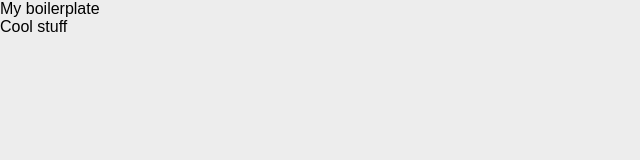
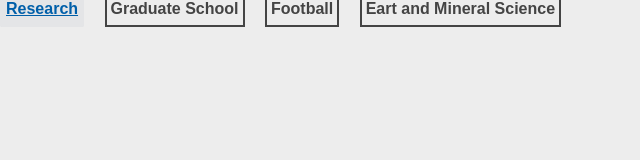
Before and after one commit to ojakanbi/polaris-chip, a website with bundled scripts: page index.html in a window 1280 px wide. Shown: the whole page, without its empty margins (0-640 px from the left). Built offline with nearby package versions, Linux system fonts and the light colour scheme.

Commit message:
psu chips w/ color and css checked

```diff
--- a/index.html
+++ b/index.html
@@ -20,8 +20,12 @@
 </head>
 
 <body>
+  <polaris-chip name=" Research" link = "https://canvas.psu.edu/" active></polaris-chip>
+  <polaris-chip>
+  Graduate School
+  </polaris-chip>
   <polaris-chip></polaris-chip>
-  <polaris-chip title="Cool stuff"></polaris-chip>
+  <polaris-chip name="Eart and Mineral Science"></polaris-chip>
 
   <script type="module" src="./src/polaris-chip.js"></script>
 </body>
--- a/src/PolarisChip.js
+++ b/src/PolarisChip.js
@@ -3,24 +3,56 @@ import { LitElement, html, css } from 'lit';
 export class PolarisChip extends LitElement {
   static get properties() {
     return {
-      title: { type: String },
+      name: { type: String },
+      link: { type: String },
+      active: { type: Boolean, reflect: true },
     };
   }
 
   static get styles() {
     return css`
       :host {
-        display: block;
+        display: inline-block;
+        margin: 0 16px 16px 0;
       }
+
+      .link{
+        font-weight:bold;
+        padding: 8px 4px;
+        border: 2px solid #444;
+        color: #444;
+        font-size: 16px;
+        text-decoration: none;
+      }
+      .link:focus,
+      .link:hover,
+      :host([active]) .link{
+        background-color: #e4e5e7;
+        border: 2px solid #e4e5e7;
+        border-radius: 2px;
+        color: #005fa9;
+        cursor: pointer;
+        text-decoration: underline;
+      }
+
+      /* .link:hover {
+        background-color: #444;
+        color: #fff;
+        text-decoration: none;
+      } */
+
     `;
   }
 
   constructor() {
     super();
-    this.title = 'My boilerplate';
+    this.name = 'Football';
+    this.link = 'https://www.psu.edu/'
   }
 
   render() {
-    return html`<span>${this.title}</span>`;
+    return html`<a class='link' href="${this.link}">
+    <slot>${this.name}</slot>
+  </a>`;
   }
 }
```
